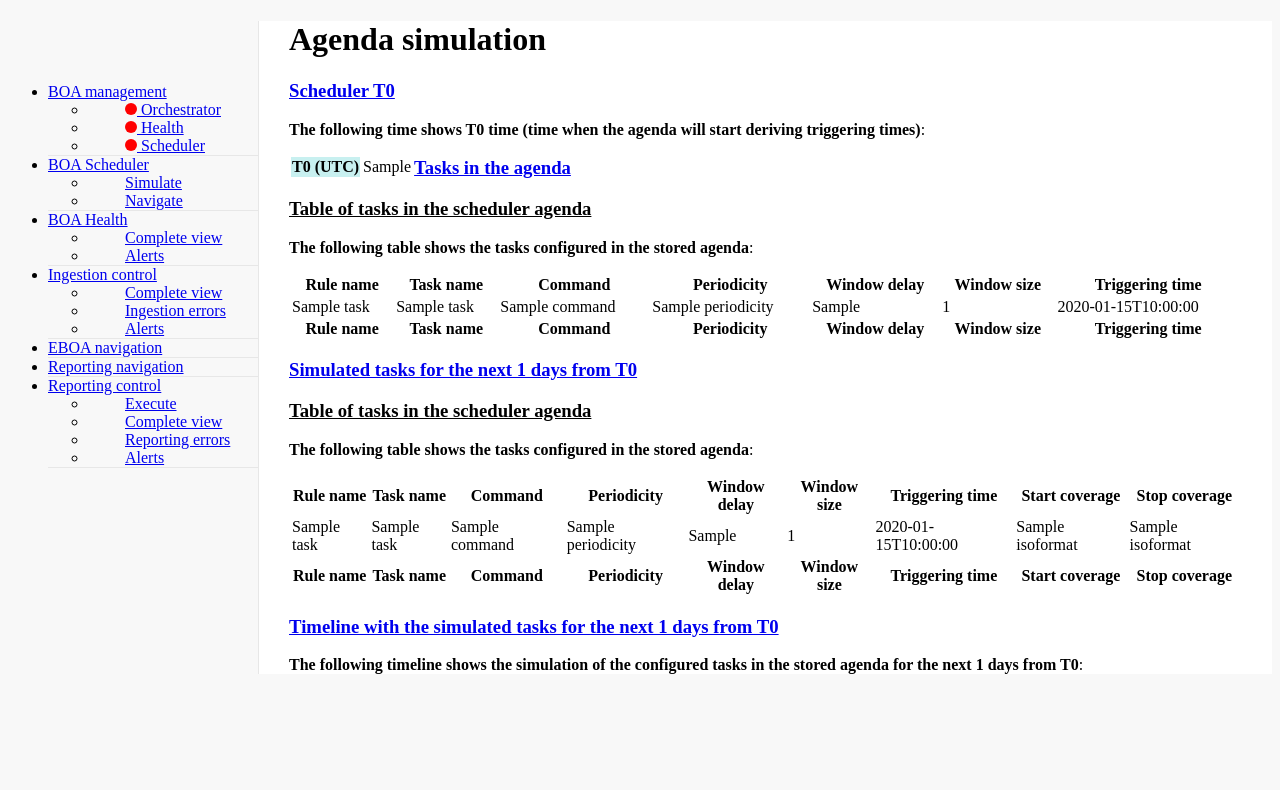
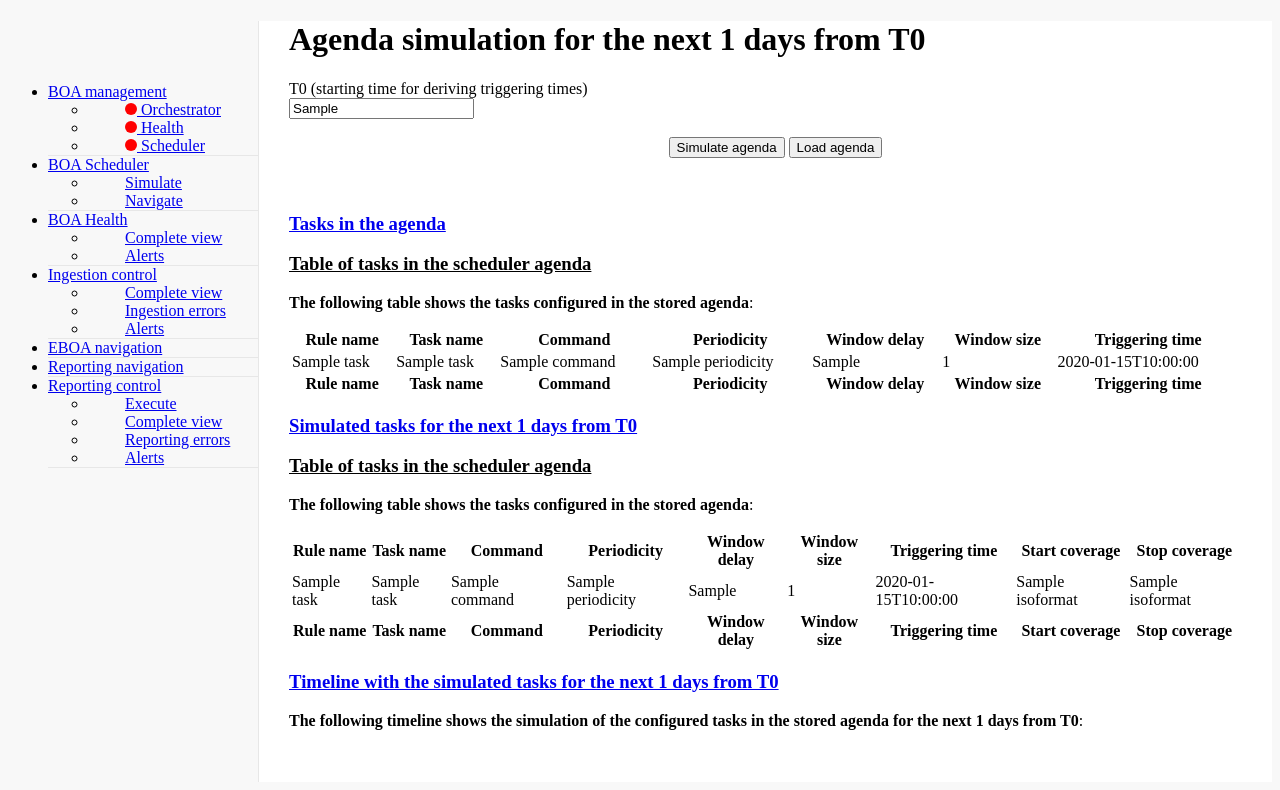
Before and after one commit to Daniel-Brosnan-Blazquez/vboa, a Flask app: template src/vboa/templates/boa_scheduler/simulate_agenda.html in a window 1280 px wide. Shown: the part 187-977 px from the top of the page. Before the commit the page ends 861 px from the top, so only its background shows below. Run offline with Flask 2, Linux system fonts and the light colour scheme; the template is opened without the code that fills it: most values are stand-ins (such as "Sample title", 1, 10 or a date in 2020); some libraries are stand-ins or nearby versions.

Commit message:
Add buttons for simulating and loading agenda

```diff
--- a/src/vboa/templates/boa_scheduler/simulate_agenda.html
+++ b/src/vboa/templates/boa_scheduler/simulate_agenda.html
@@ -5,7 +5,7 @@
     <h1 class="page-header">
       <div>
         <div style="display:inline">
-          Agenda simulation
+          Agenda simulation for the next {{ simulation_size }} days from T0
       </div>
     </h1>
   </div>
@@ -13,30 +13,35 @@
 </div>
 <!-- /.row -->
 
+
+<!-- T0 -->
 <div class="row">
-  <!-- /.col-lg-6 (nested) -->
-  <div class="panel panel-default">
-    <div class="panel-heading">
-      <h3 class="panel-title">
-        <a data-toggle="collapse" data-parent="#accordion" href="#scheduler-t0">Scheduler T0 <span class="fa fa-angle-double-down"></span></a>
-      </h3>
-    </div>
-    <!-- /.panel-heading -->
-    <div class="panel-body panel-collapse collapse" id="scheduler-t0">
-      <div class="row row2">
-        <p>
-          <b>The following time shows T0 time (time when the agenda will start deriving triggering times)</b>:
-        </p>
-        <table align="left" class="table table-striped table-bordered table-hover table-static" id="scheduler-t0-details">
-          <tr>
-            <th>T0 (UTC)</th>
-            <td>{{ t0 }}</td>
-          </tr>
-        </table>
+  <div class="col-xs-offset-5">
+    <div class="col-xs-4">
+      <label>T0 (starting time for deriving triggering times)</label>
+      <div class="input-group date">
+        <input type="text" class="form-control" name="t0" id="t0-input" value="{{ t0 }}"/>
+        <span class="input-group-addon">
+          <span class="glyphicon glyphicon-calendar"></span>
+        </span>
       </div>
     </div>
   </div>
 </div>
+</br>
+
+<!-- Buttons -->
+<div class="row" align="center">
+  <div style="margin-left:20px; display:inline">
+    <button type="button" class="btn btn-success" onclick="vboa.request_info_no_args('/sboa/simulate/' + document.getElementById('t0-input').value, vboa.render_page, true)">Simulate agenda</button>
+  </div>
+  <div style="display:inline">
+    <button type="button" class="btn btn-primary" onclick="vboa.request_info_no_args('/sboa/load-agenda/' + document.getElementById('t0-input').value, vboa.handle_sboa_return_status)">Load agenda</button>
+  </div>
+</div>
+
+</br>
+</br>
 
 {% if tasks|length > 0 %}
 <div class="row">
@@ -219,7 +224,8 @@
   </div>
 </div>
 {% endif %}
-
+</br>
+</br>
 {% endblock %}
 
 {% block scripts %}
--- a/src/vboa/templates/rboa_nav/execute_reports.html
+++ b/src/vboa/templates/rboa_nav/execute_reports.html
@@ -47,7 +47,7 @@
       </div>
     </div>
     <div align="center">
-      <button type="submit" class="btn btn-primary" style="margin-top: 12px" id="sources-submit-button">Query</button>
+      <button type="submit" class="btn btn-primary" style="margin-top: 12px" id="sources-submit-button">Execute</button>
     </div>
   </form>
 </div>
```
Also changed, not shown: src/vboa/boa_scheduler/boa_scheduler.py (+44 -2 lines), src/vboa/static/js/vboa.js (+16 -0 lines).
